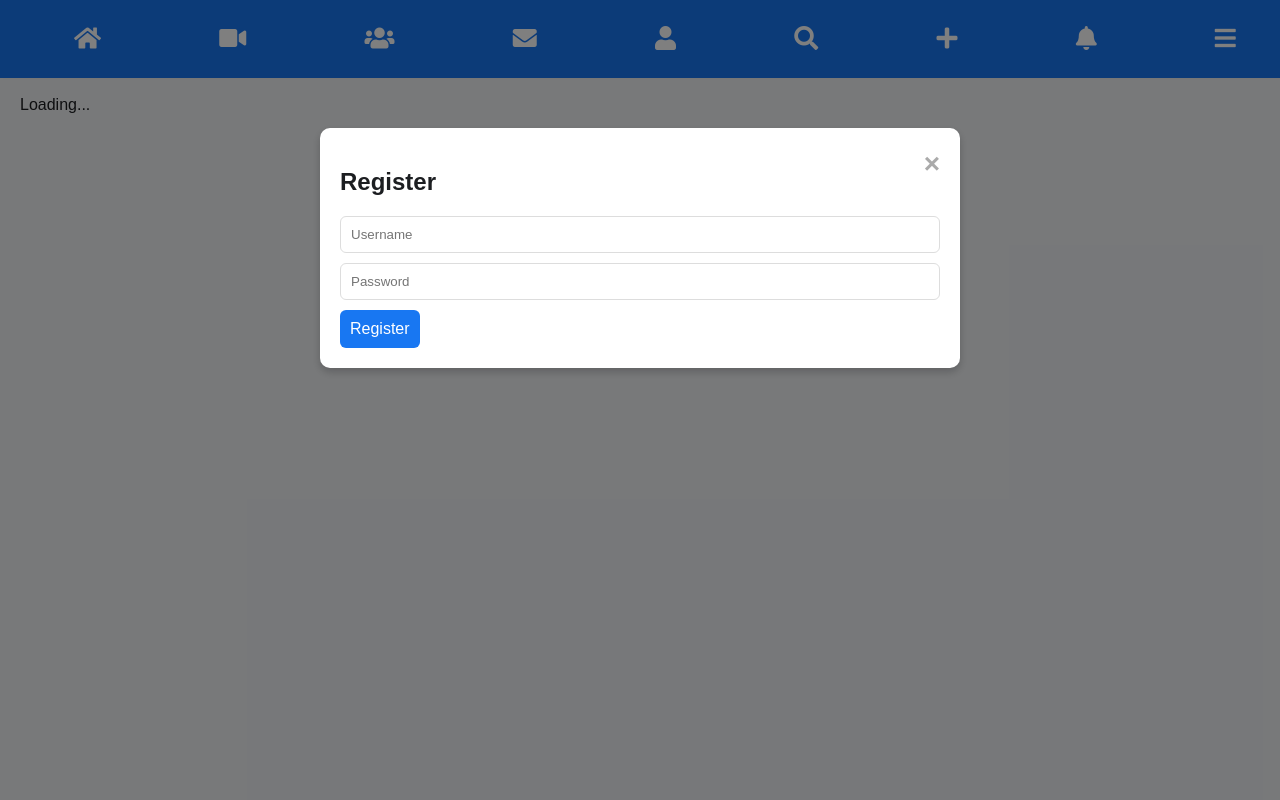
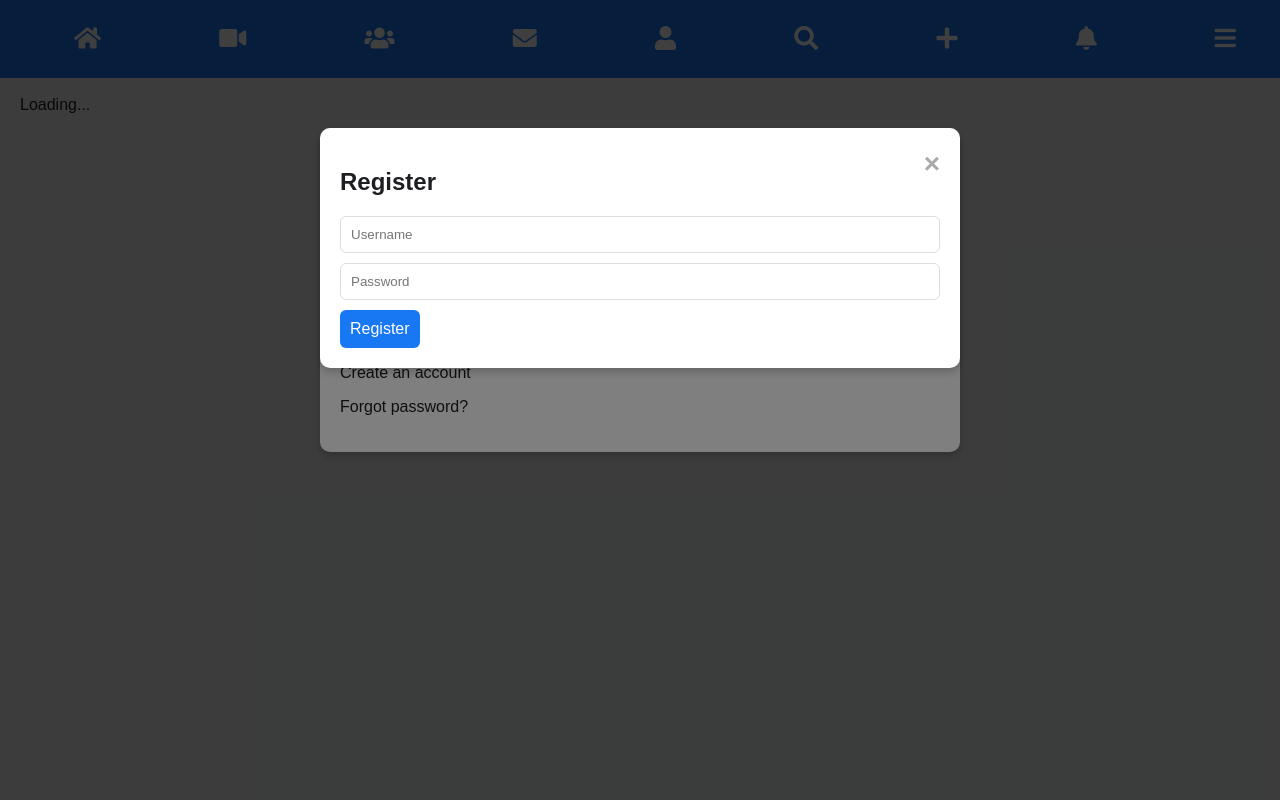
Before and after one commit to Hencheng2/test, a Flask app: page / in a window 1280 px wide, after a click on "Create an account". Run offline with Flask 3, Linux system fonts and the light colour scheme.

Commit message:
Update index.html

```diff
--- a/templates/index.html
+++ b/templates/index.html
@@ -1,16 +1,15 @@
-<!-- templates/index.html (Updated) -->
-
 <!DOCTYPE html>
 <html lang="en">
 <head>
     <meta charset="UTF-8">
     <meta name="viewport" content="width=device-width, initial-scale=1.0">
     <title>SociaFam</title>
-    <link rel="stylesheet" href="/static/style.css" onerror="console.error('Failed to load CSS')">
+    <link rel="stylesheet" href="/static/style.css">
     <link rel="stylesheet" href="https://cdnjs.cloudflare.com/ajax/libs/font-awesome/5.15.3/css/all.min.css">
 </head>
 <body>
     <div id="content"><p>Loading...</p></div>
+
     <div class="nav-bar">
         <button id="homeBtn" class="nav-button"><i class="fa fa-home"></i></button>
         <button id="reelsBtn" class="nav-button"><i class="fa fa-video"></i></button>
@@ -24,52 +23,46 @@
         <button id="adminBtn" class="nav-button" style="display:none;"><i class="fa fa-shield-alt"></i></button>
     </div>
 
-    <!-- Login Modal -->
     <div id="loginModal" class="modal">
         <div class="modal-content">
-            <span class="close" onclick="hideModal('loginModal')">&times;</span>
-            <h2>Login</h2>
-            <input id="loginIdentifier" placeholder="Username or Email">
-            <input id="loginPassword" type="password" placeholder="Password">
+            <h2>SociaFam</h2>
+            <input type="text" id="loginIdentifier" placeholder="Username or Email">
+            <input type="password" id="loginPassword" placeholder="Password">
             <button onclick="login()">Login</button>
-            <p><a onclick="showModal('registerModal'); hideModal('loginModal')">Register</a></p>
-            <p><a onclick="showModal('forgotModal'); hideModal('loginModal')">Forgot Password</a></p>
+            <p onclick="showModal('registerModal')">Create an account</p>
+            <p onclick="showModal('forgotModal')">Forgot password?</p>
         </div>
     </div>
 
-    <!-- Register Modal -->
     <div id="registerModal" class="modal">
         <div class="modal-content">
             <span class="close" onclick="hideModal('registerModal')">&times;</span>
             <h2>Register</h2>
-            <input id="regUsername" placeholder="Username">
-            <input id="regPassword" type="password" placeholder="Password">
+            <input type="text" id="registerUsername" placeholder="Username">
+            <input type="password" id="registerPassword" placeholder="Password">
             <button onclick="register()">Register</button>
         </div>
     </div>
 
-    <!-- Forgot Password Modal -->
     <div id="forgotModal" class="modal">
         <div class="modal-content">
             <span class="close" onclick="hideModal('forgotModal')">&times;</span>
             <h2>Forgot Password</h2>
-            <input id="forgotUsername" placeholder="Username">
-            <input id="forgotKey" placeholder="Unique Key">
-            <button onclick="forgot()">Submit</button>
+            <input type="text" id="forgotUsername" placeholder="Username">
+            <input type="text" id="forgotUniqueKey" placeholder="Unique Key">
+            <button onclick="verifyKey()">Verify</button>
         </div>
     </div>
 
-    <!-- Reset Password Modal -->
     <div id="resetModal" class="modal">
         <div class="modal-content">
             <span class="close" onclick="hideModal('resetModal')">&times;</span>
             <h2>Reset Password</h2>
-            <input id="newPassword" type="password" placeholder="New Password">
+            <input type="password" id="resetPassword" placeholder="New Password">
             <button onclick="resetPassword()">Reset</button>
         </div>
     </div>
 
-    <!-- Add To Modal -->
     <div id="addModal" class="modal">
         <div class="modal-content">
             <span class="close" onclick="hideModal('addModal')">&times;</span>
@@ -81,33 +74,54 @@
             </select>
             <input type="file" id="addMedia" accept="image/*,video/*,audio/*">
             <textarea id="addDescription" placeholder="Description"></textarea>
+            <select id="addPrivacy">
+                <option value="all">All</option>
+                <option value="friends">Friends Only</option>
+            </select>
             <button onclick="createPost()">Post</button>
         </div>
     </div>
 
-    <!-- Profile Modal -->
+    <div id="storyModal" class="modal" style="background-color: black;">
+        <div class="story-view" id="storyView"></div>
+    </div>
+
     <div id="profileModal" class="modal">
         <div class="modal-content">
-            <span class="close" onclick="hideModal('profileModal')">&times;</span>
             <div id="profileContent"></div>
         </div>
     </div>
 
-    <!-- Chat Modal -->
-    <div id="chatModal" class="modal">
+    <div id="editProfileModal" class="modal">
         <div class="modal-content">
-            <span class="close" onclick="hideModal('chatModal')">&times;</span>
-            <div id="chatContent"></div>
-            <input id="chatInput" placeholder="Type message">
-            <button onclick="sendChat()">Send</button>
+            <span class="close" onclick="hideModal('editProfileModal')">&times;</span>
+            <h2>Edit Profile</h2>
+            <div id="editProfileContent"></div>
         </div>
     </div>
 
-    <!-- Story Modal -->
-    <div id="storyModal" class="modal" style="background-color: black;">
-        <div class="story-view" id="storyView"></div>
+    <div id="chatModal" class="modal">
+        <div class="modal-content chat-modal-content">
+            <div id="chatHeader" class="chat-header"></div>
+            <div id="chatContent" class="chat-content"></div>
+            <div class="chat-input-area">
+                <input id="chatInput" placeholder="Type message">
+                <button id="chatSendBtn">Send</button>
+            </div>
+        </div>
     </div>
 
-    <script src="/static/script.js" onerror="console.error('Failed to load JS')"></script>
+    <div id="createGroupModal" class="modal">
+        <div class="modal-content">
+            <span class="close" onclick="hideModal('createGroupModal')">&times;</span>
+            <h2>Create Group</h2>
+            <input type="text" id="groupName" placeholder="Group Name">
+            <textarea id="groupDescription" placeholder="Group Description"></textarea>
+            <input type="file" id="groupProfilePic" accept="image/*">
+            <button onclick="createGroup()">Create</button>
+        </div>
+    </div>
+
+    <script src="/static/script.js"></script>
 </body>
 </html>
```
